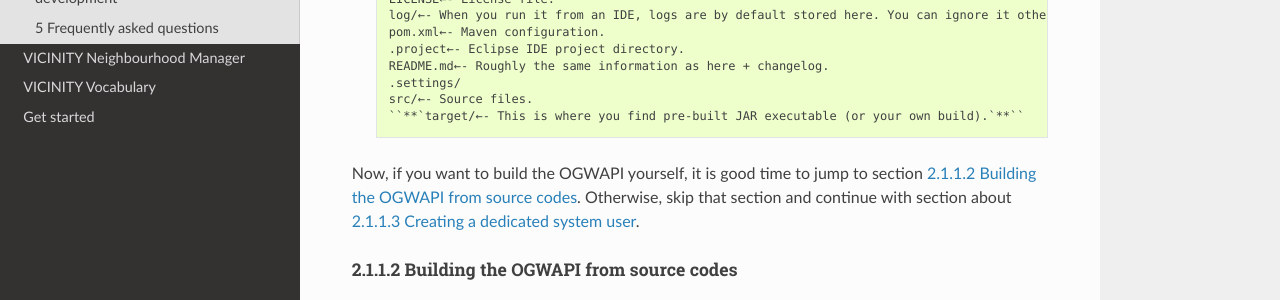
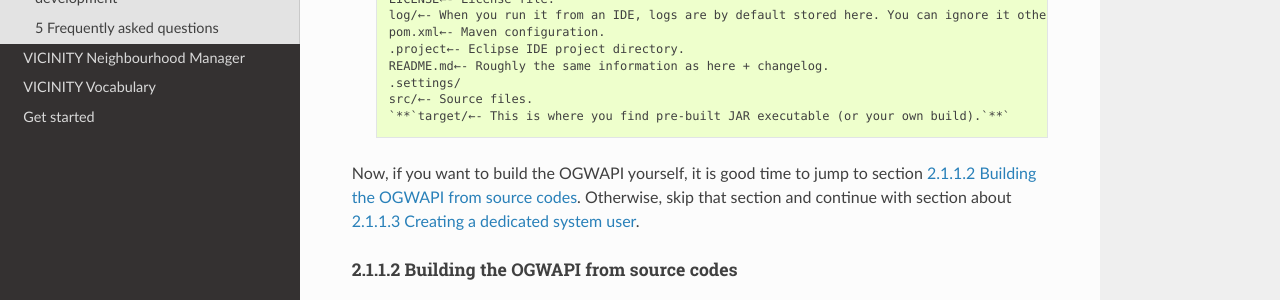
Before and after one commit to vicinityh2020/vicinity-get-started, a Sphinx documentation site: the page built from docs/open-gateway-api.rst, in a window 1280 px wide and 900 px high, scrolled down 3203 px. Shown: the part 369-669 px from the top of the window. Built offline with Sphinx 7.4.7 and the Read the Docs theme 2.0.0, drawn with Linux system fonts in a browser that asks for light colours; formulas are drawn with MathJax 3; some of the changed text lies outside the part shown.

```diff
--- a/docs/open-gateway-api.rst
+++ b/docs/open-gateway-api.rst
@@ -169,7 +169,7 @@ directories are in bold:
     README.md←- Roughly the same information as here + changelog.
     .settings/
     src/←- Source files.
-    ``**`target/←- This is where you find pre-built JAR executable (or your own build).`**``
+    `**`target/←- This is where you find pre-built JAR executable (or your own build).`**`
 
 Now, if you want to build the OGWAPI yourself, it is good time to jump
 to section `2.1.1.2 Building the OGWAPI from source codes`_. Otherwise,
```
